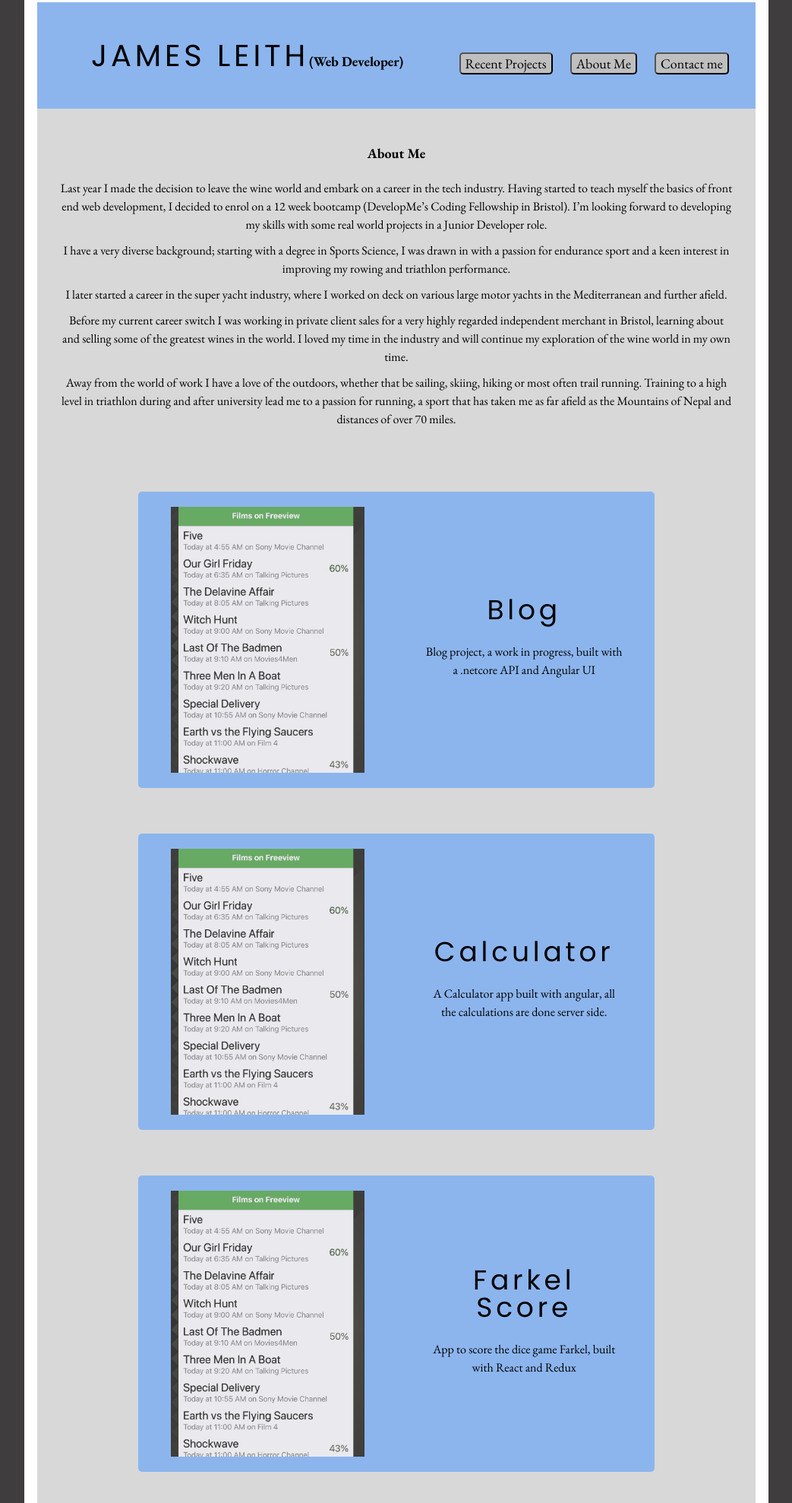
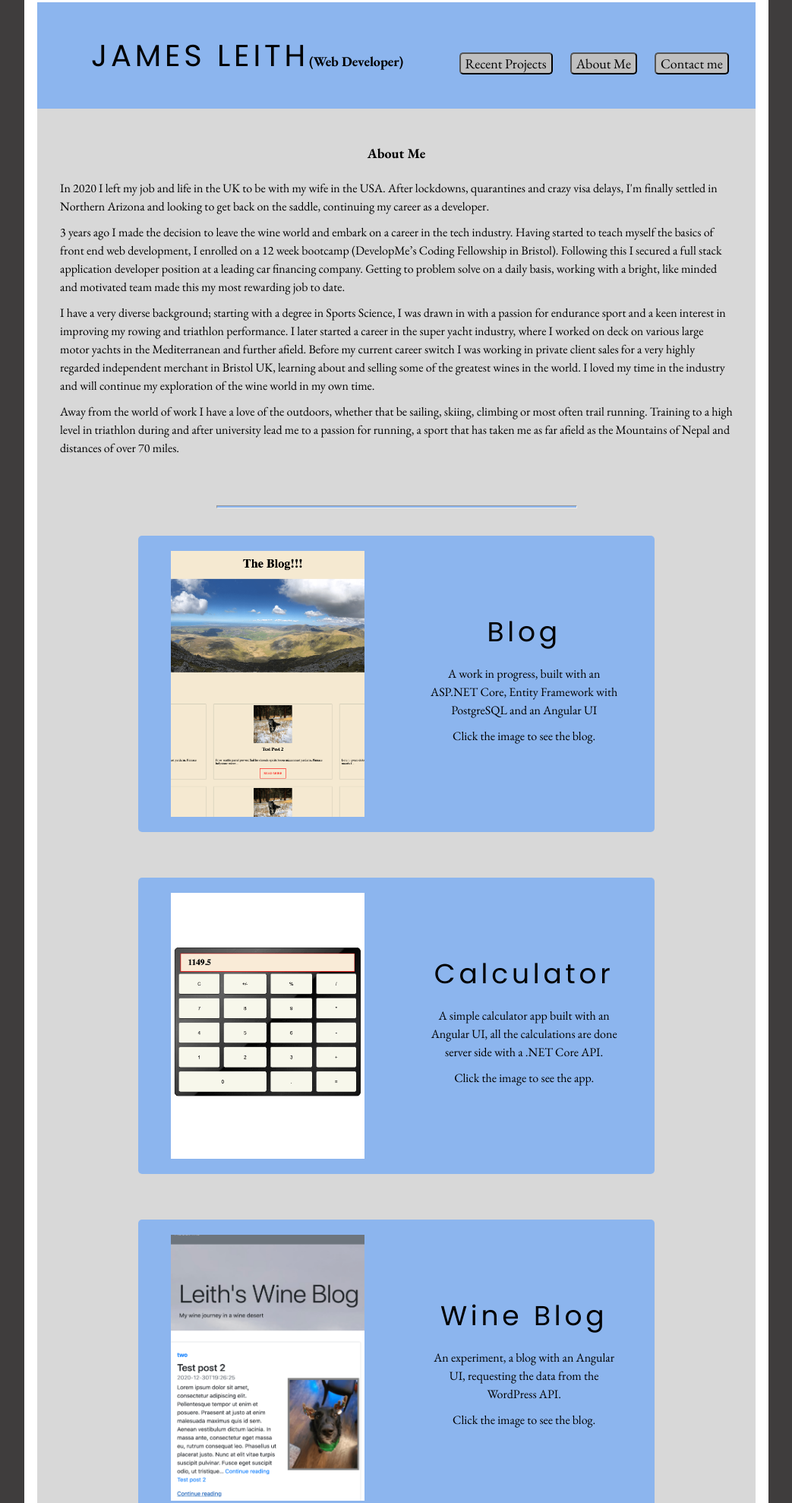
Before and after one commit to ajsl/portfolio, a website: page index.html in a window 1280 px wide. Shown: the part 14-1992 px from the top of the page at 76% size, without its empty margins (118-1161 px from the left). Drawn offline with nearby package versions, Linux system fonts and the light colour scheme.

Commit message:
added new images updated text

```diff
--- a/index.html
+++ b/index.html
@@ -50,33 +50,36 @@
           <div class="column-container text-container">
             <h3>About Me</h3>
             <p>
-              Last year I made the decision to leave the wine world and embark
+              In 2020 I left my job and life in the UK to be with my wife in the
+              USA. After lockdowns, quarantines and crazy visa delays, I'm
+              finally settled in Northern Arizona and looking to get back on the
+              saddle, continuing my career as a developer.
+            </p>
+            <p>
+              3 years ago I made the decision to leave the wine world and embark
               on a career in the tech industry. Having started to teach myself
-              the basics of front end web development, I decided to enrol on a
-              12 week bootcamp (DevelopMe’s Coding Fellowship in Bristol). I’m
-              looking forward to developing my skills with some real world
-              projects in a Junior Developer role.
+              the basics of front end web development, I enrolled on a 12 week
+              bootcamp (DevelopMe’s Coding Fellowship in Bristol). Following
+              this I secured a full stack application developer position at a
+              leading car financing company. Getting to problem solve on a daily
+              basis, working with a bright, like minded and motivated team made
+              this my most rewarding job to date.
             </p>
             <p>
               I have a very diverse background; starting with a degree in Sports
               Science, I was drawn in with a passion for endurance sport and a
-              keen interest in improving my rowing and triathlon performance.
-            </p>
-            <p>
-              I later started a career in the super yacht industry, where I
-              worked on deck on various large motor yachts in the Mediterranean
-              and further afield.
-            </p>
-            <p>
-              Before my current career switch I was working in private client
-              sales for a very highly regarded independent merchant in Bristol,
-              learning about and selling some of the greatest wines in the
-              world. I loved my time in the industry and will continue my
-              exploration of the wine world in my own time.
+              keen interest in improving my rowing and triathlon performance. I
+              later started a career in the super yacht industry, where I worked
+              on deck on various large motor yachts in the Mediterranean and
+              further afield. Before my current career switch I was working in
+              private client sales for a very highly regarded independent
+              merchant in Bristol UK, learning about and selling some of the
+              greatest wines in the world. I loved my time in the industry and
+              will continue my exploration of the wine world in my own time.
             </p>
             <p>
               Away from the world of work I have a love of the outdoors, whether
-              that be sailing, skiing, hiking or most often trail running.
+              that be sailing, skiing, climbing or most often trail running.
               Training to a high level in triathlon during and after university
               lead me to a passion for running, a sport that has taken me as far
               afield as the Mountains of Nepal and distances of over 70 miles.
@@ -84,11 +87,13 @@
           </div>
         </section>
 
+        <hr class="horizontal-line">
+
         <!-- recent projects below -->
         <!-- 3 card with project screen shots and links to either the working site/app or the repository -->
         <section id="recent" class="project-grid">
-          <div class="project-5 project-card-container">
-            <a href="http://jamesl.developme.space">
+          <div class="project-6 project-card-container">
+            <a href="http://5-a-side.ajsleith.com">
               <div class="project-card">
                 <img
                   src="./images/5-a-side.png"
@@ -99,11 +104,13 @@
             <div class="card-text-container">
               <h2 class="card-heading">5-a-side Team Picker</h2>
               <p class="card-text">
-                5-a-side team picker. React JS app click to view.
+                5-a-side team picker. React app with redux. This was the first
+                solo project I created after attending the DevelopMe bootcamp.
               </p>
+              <p>Click the image to see the app.</p>
             </div>
           </div>
-          <div class="project-6 project-card-container">
+          <div class="project-7 project-card-container">
             <a href="http://escapingthecity.co.uk">
               <div class="project-card">
                 <img
@@ -115,90 +122,102 @@
             <div class="card-text-container">
               <h2 class="card-heading">Wordpress blog</h2>
               <p class="card-text">
-                Escaping the city wordpress blog. Click above to veiw the site
+                Escaping the city wordpress blog. A wordpress blog for my sister
+                Using a custom theme.
               </p>
+              <p>Click the image to see the blog.</p>
             </div>
           </div>
-          <div class="project-7 project-card-container">
-            <a href="https://github.com/ajsl/film-app">
+          <div class="project-3 project-card-container">
+            <a href="http://blog.ajsleith.com/">
               <div class="project-card">
                 <img
-                  src="./images/film-app.png"
-                  alt="film mobile app screen shot"
+                  src="./images/wine-blog.png"
+                  alt="screen shot of blog project"
                 />
               </div>
             </a>
             <div class="card-text-container">
-              <h2 class="card-heading">Moblile App</h2>
+              <h2 class="card-heading">Wine Blog</h2>
               <p class="card-text">
-                A React Native app that connects to an API and displays up to date
-              freeview film listings. Click image to see the code.
+                An experiment, a blog with an Angular UI, requesting the data
+                from the WordPress API.
               </p>
+              <p>Click the image to see the blog.</p>
             </div>
           </div>
-          <div class="project-4 project-card-container">
+          <div class="project-5 project-card-container">
             <a href="http://roman.ajsleith.com">
               <div class="project-card">
                 <img
-                  src="./images/film-app.png"
-                  alt="film mobile app screen shot"
+                  src="./images/roman.png"
+                  alt="Roman numeral conversion app screen shot"
                 />
               </div>
             </a>
             <div class="card-text-container">
               <h2 class="card-heading">Numeral Conversion</h2>
               <p class="card-text">
-                A simple React app that converts roman numerals
+                A simple Angular app that converts Roman numerals. Following on
+                from a codewars kata, I was so please I'd managed to solve it I
+                decided to build an app.
               </p>
+              <p>Click the image to see the app.</p>
             </div>
           </div>
-          <div class="project-3 project-card-container">
+          <div class="project-4 project-card-container">
             <a href="http://dicescore.ajsleith.com">
               <div class="project-card">
                 <img
-                  src="./images/film-app.png"
-                  alt="film mobile app screen shot"
+                  src="./images/farkel.png"
+                  alt="farkel score app screen shot"
                 />
               </div>
             </a>
             <div class="card-text-container">
               <h2 class="card-heading">Farkel Score</h2>
               <p class="card-text">
-                App to score the dice game Farkel, built with React and Redux
+                App to score the dice game Farkel, built with React and Redux.
+                One of our favorite post dinner games, built so that my wife
+                could keep score.
               </p>
+              <p>Click the image to see the app.</p>
             </div>
           </div>
           <div class="project-1 project-card-container">
             <a href="http://165.232.159.187/">
               <div class="project-card">
                 <img
-                  src="./images/film-app.png"
-                  alt="film mobile app screen shot"
+                  src="./images/code-blog.png"
+                  alt="blog project screen shot"
                 />
               </div>
             </a>
             <div class="card-text-container">
               <h2 class="card-heading">Blog</h2>
               <p class="card-text">
-                Blog project, a work in progress, built with a .netcore API and
-                Angular UI
+                A work in progress, built with an ASP.NET Core, Entity Framework
+                with PostgreSQL and an Angular UI
               </p>
+              <p>Click the image to see the blog.</p>
             </div>
           </div>
           <div class="project-2 project-card-container">
-            <a href="http://165.232.159.187/">
+            <a href="http://64.227.101.2/">
               <div class="project-card">
                 <img
-                  src="./images/film-app.png"
-                  alt="film mobile app screen shot"
+                  src="./images/calculator.png"
+                  alt="calculator app screen shot"
                 />
               </div>
             </a>
             <div class="card-text-container">
               <h2 class="card-heading">Calculator</h2>
               <p class="card-text">
-                A Calculator app built with angular, all the calculations are done server side.
+                A simple calculator app built with an Angular UI, all the
+                calculations are done server side with a .NET Core API.
               </p>
+              <p>Click the image to see the app.</p>
             </div>
           </div>
         </section>
@@ -232,27 +251,6 @@
         <section class="contact-container">
           <div class="column-container">
             <h2>Get in Touch</h2>
-            <!-- <form class="form-container" >
-					  <div class="form-input-container">
-						  <label for="name">Name:</label>
-						  <input id="name" type="text" name="name">
-					  </div>
-					  <div class="form-input-container">
-						  <label for="email">Email:</label>
-						  <input id="email" type="email" name="email">
-					  </div>
-					  <div class="form-input-container">
-						  <label for="message">Message:</label>
-						  <input id="message" class="message-input" type="textarea" name="message">
-					  </div>
-					  <div>
-						  <input type="submit" name="">
-					  </div>
-				  </form> -->
-            <h4 class="contact-placeholder">
-              Contact form coming soon in the mean time please contact me via
-              email:
-            </h4>
             <h4><a href="mailto:ajsleith@gmail.com">ajsleith@gmail.com</a></h4>
           </div>
         </section>
--- a/scss/detail.scss
+++ b/scss/detail.scss
@@ -112,3 +112,9 @@ html:not([data-scroll='0']){
 		color: #fff;
 	}
 }
+
+.horizontal-line {
+	width: 50%;
+	height: 2px;
+	background-color: $portfolio-blue;
+}
--- a/scss/fonts.scss
+++ b/scss/fonts.scss
@@ -23,7 +23,7 @@ p {
 	padding: 5px 10px;
 	line-height: 1.5;
 	font-family: 'EB Garamond', serif;
-	text-align: center;
+	text-align: left;
 
 }
 
--- a/scss/main.scss
+++ b/scss/main.scss
@@ -94,7 +94,6 @@ body {
 
 .contact-container {
 	background-color: $portfolio-blue;
-	height: 300px;
 	padding: 50px 20px;
 }
 
--- a/scss/media.scss
+++ b/scss/media.scss
@@ -74,7 +74,7 @@
 @media screen and (max-width: 600px) {
 	.project-grid {
 	display: grid;
-	grid-template-rows: 1fr 1fr 1fr;
+	grid-template-rows: auto;
 	grid-template-columns: 1fr;
 	padding: 3%	 40px;
 	grid-column-gap: 10px ;
@@ -150,3 +150,18 @@
 		}
 	}
 }
+
+@media (max-width: 350px) {
+	.project-grid {
+		padding: 0;
+		width: 95%;
+	}
+	.links-container {
+		margin-top: 10px;
+	}
+	.column-container {
+		h2 {
+			text-align: center;
+		}
+	}
+}
```
Also changed, not shown: Images/calculator.png (added), Images/code-blog.png (added), Images/farkel.png (added), Images/roman.png (added), Images/wine-blog.png (added), css/detail.css, css/fonts.css, css/main.css, css/media.css, css/styles.css, 1 other file.
